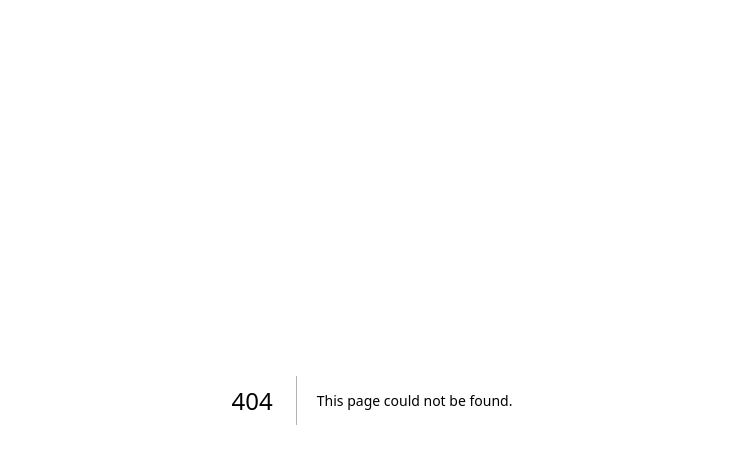
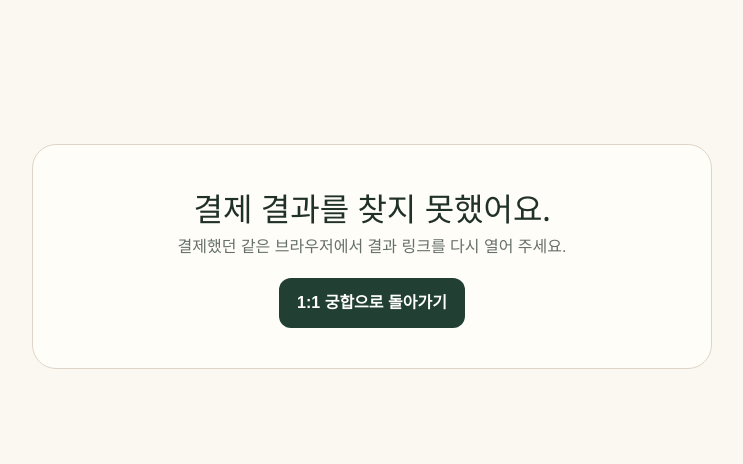
Before and after one commit to beforebelly216-star/woorigunghap, a Next.js app: page /one-to-one/result in a window 1280 px wide. Before the commit this address had no page. Shown: the top 464 px of the page, without its empty margins (268-1011 px from the left). Built offline with nearby package versions, Linux system fonts and the light colour scheme.

Commit message:
test: restore result wrapper with payment regression markers

```diff
--- /dev/null
+++ b/src/app/one-to-one/result/page.tsx
@@ -0,0 +1,17 @@
+import { Suspense } from "react";
+import "../../report-v2-base.css";
+import "../../report-v2-detail.css";
+import ResultV2 from "./result-v2";
+
+// Day 8 regression markers retained after moving request logic into result-v2.tsx.
+// paymentId: draft.paymentId
+// input: draft.inputSnapshot
+// /api/compatibility/one-to-one/demo
+
+export default function OneToOneResultPage() {
+  return (
+    <Suspense fallback={<main className="v2-page"><div className="v2-state"><p>결과를 불러오는 중이에요.</p></div></main>}>
+      <ResultV2 />
+    </Suspense>
+  );
+}
```
